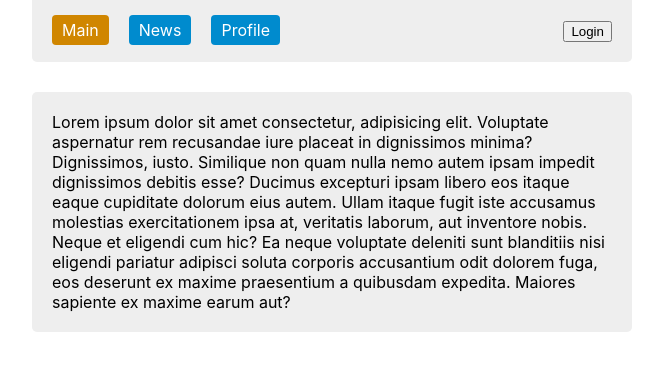
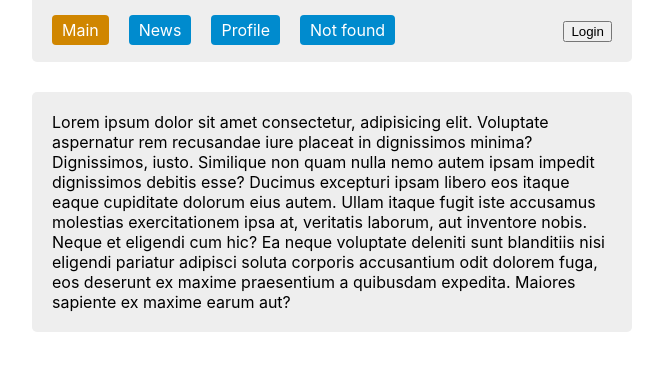
Before and after one commit to fivemru/maxpfrontend--tz-1-2, a React (Create React App) app: page / in a window 1280 px wide. Shown: the top 370 px of the page, without its empty margins (308-971 px from the left). Built offline with nearby package versions, Linux system fonts and the light colour scheme.

Commit message:
extract routes to routes.js

```diff
--- a/src/components/App.js
+++ b/src/components/App.js
@@ -2,14 +2,10 @@ import React, { useEffect } from 'react';
 import { Switch, Route, BrowserRouter as Router } from 'react-router-dom';
 import { connect } from 'react-redux';
 import { Header } from './Header';
-import { MainPage } from './MainPage';
-import { NewsPage } from './NewsPage';
-import { ProfilePage } from './ProfilePage';
-import { NotFound } from './NotFound';
-import LoginPage from '../containers/LoginPage';
 import PrivateRoute from '../containers/PrivateRoute';
+import { onLogin } from '../actions/user';
+import routes from '../routes';
 import './App.css';
-import { onLogin } from '../actions/user';
 
 const App = props => {
   const { onLogin } = props;
@@ -19,9 +15,8 @@ const App = props => {
     const pass = sessionStorage.getItem('pass');
     console.log('APP INIT: ', login, pass);
 
-    // try auth
+    // try auth on init
     if (login && pass) {
-      //
       onLogin(login, pass);
     }
   }, []);
@@ -29,22 +24,26 @@ const App = props => {
   console.log('render App');
 
   return (
+    <Router>
       <div className='app'>
-      <Router>
-        <>
         <Header />
         <main className='app__main app__wrapper'>
           <Switch>
-              <Route exact path='/(index\.html)?' component={MainPage} />
-              <Route path='/news' component={NewsPage} />
-              <PrivateRoute path='/profile' component={ProfilePage} />
-              <Route path='/login' component={LoginPage} />
-              <Route component={NotFound} />
+            {routes.map(({ isPrivate, component, path, isExact }) => {
+              const RouteComponent = isPrivate ? PrivateRoute : Route;
+              return (
+                <RouteComponent
+                  key={component}
+                  exact={isExact}
+                  path={path}
+                  component={component}
+                />
+              );
+            })}
           </Switch>
         </main>
-        </>
+      </div>
     </Router>
-    </div>
   );
 };
 
--- a/src/components/Navigation.js
+++ b/src/components/Navigation.js
@@ -1,5 +1,6 @@
 import React from 'react';
 import { NavLink } from 'react-router-dom';
+import routes from '../routes';
 import './Navigation.css';
 
 export const Navigation = props => {
@@ -8,28 +9,23 @@ export const Navigation = props => {
 
   return (
     <nav className={`nav ${className}`}>
-      <NavLink
-        exact
-        className='nav__link'
-        activeClassName='nav__link--active'
-        to='/'
-      >
-        Main
-      </NavLink>
-      <NavLink
-        className='nav__link'
-        activeClassName='nav__link--active'
-        to='/news'
-      >
-        News
-      </NavLink>
-      <NavLink
-        className='nav__link'
-        activeClassName='nav__link--active'
-        to='/profile'
-      >
-        Profile
-      </NavLink>
+      {routes
+        .filter(({ isNav }) => isNav)
+        .map(({ path, isExact, link = {} }) => {
+          const to = link.to || path;
+
+          return (
+            <NavLink
+              key={to}
+              exact={isExact}
+              className='nav__link'
+              activeClassName='nav__link--active'
+              to={to}
+            >
+              {link.text}
+            </NavLink>
+          );
+        })}
     </nav>
   );
 };
--- /dev/null
+++ b/src/routes.js
@@ -0,0 +1,48 @@
+import { MainPage } from './components/MainPage';
+import { NewsPage } from './components/NewsPage';
+import { ProfilePage } from './components/ProfilePage';
+import LoginPage from './containers/LoginPage';
+import { NotFound } from './components/NotFound';
+
+export default [
+  {
+    isExact: true,
+    path: '/(index.html)?',
+    component: MainPage,
+    isNav: true,
+    link: {
+      isExact: true,
+      to: '/',
+      text: 'Main'
+    }
+  },
+  {
+    path: '/news',
+    component: NewsPage,
+    isNav: true,
+    link: {
+      text: 'News'
+    }
+  },
+  {
+    isPrivate: true,
+    path: '/profile',
+    component: ProfilePage,
+    isNav: true,
+    link: {
+      text: 'Profile'
+    }
+  },
+  {
+    path: '/login',
+    component: LoginPage
+  },
+  {
+    component: NotFound,
+    isNav: true,
+    link: {
+      to: '/azaza',
+      text: 'Not found'
+    }
+  }
+];
```
Lines whose indentation alone changed are shown as unchanged.
